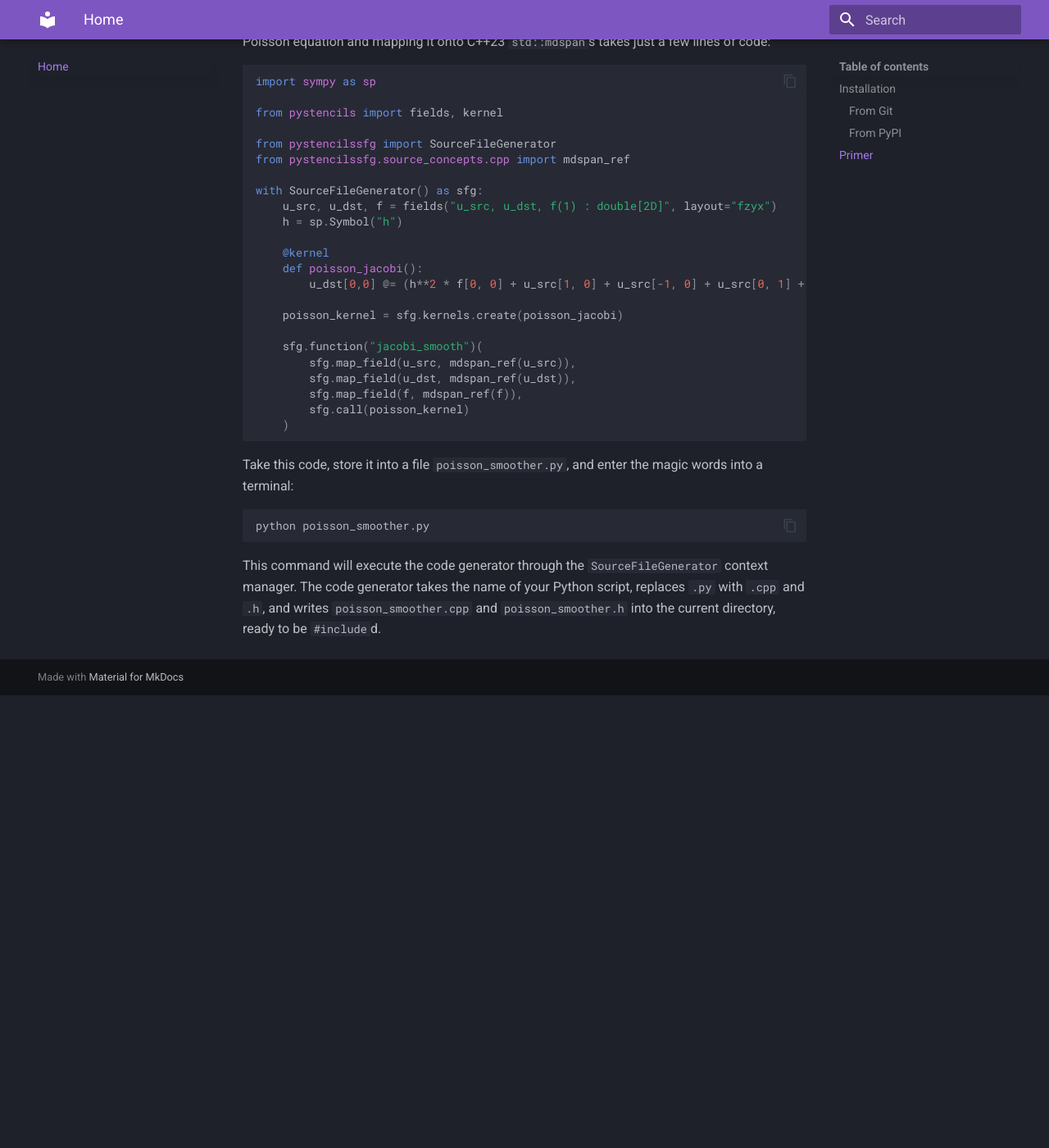
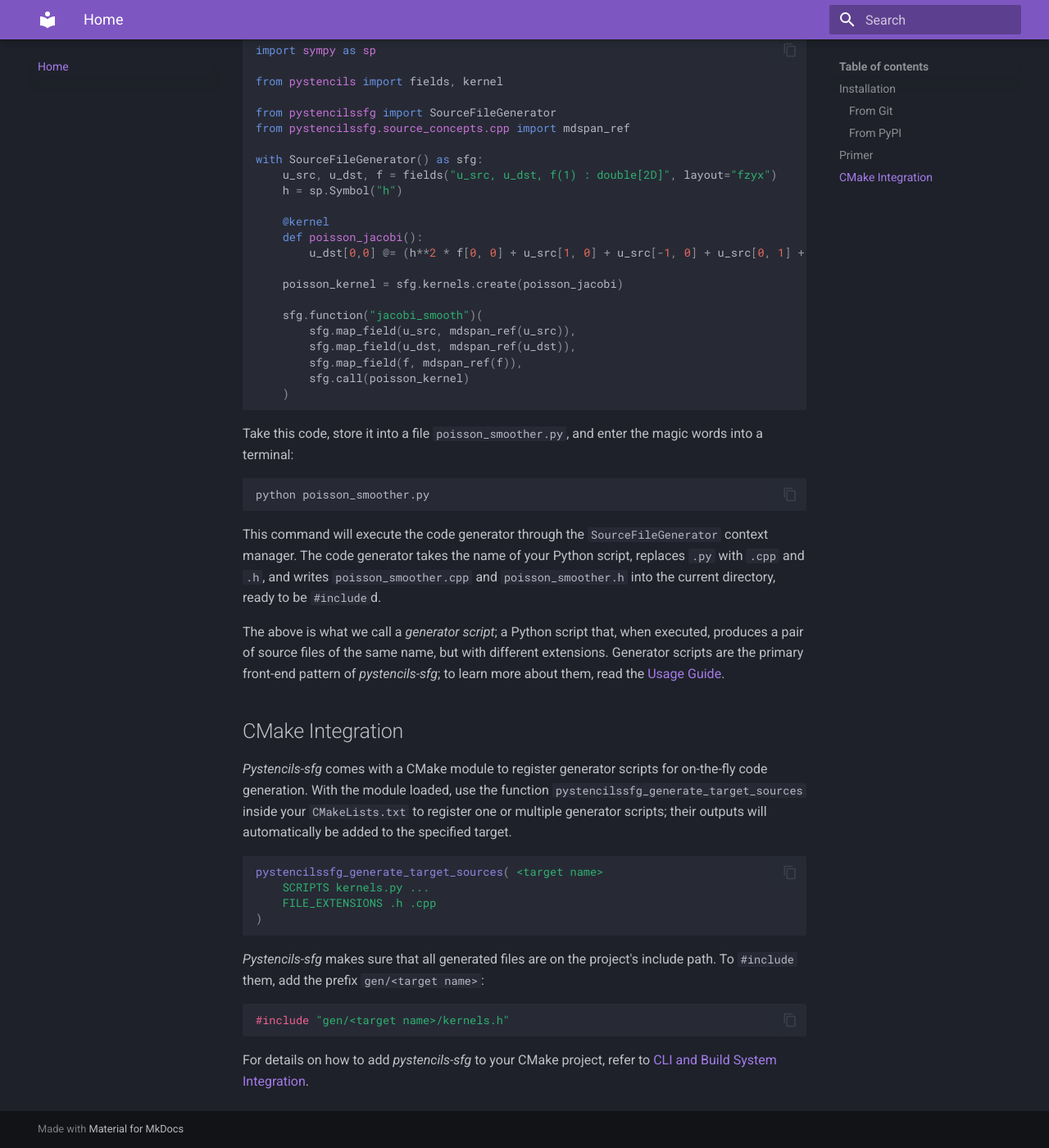
Before and after one commit to lssfau/pystencils-sfg, an MkDocs documentation site: the page built from docs/index.md, in a window 1280 px wide and 1400 px high, scrolled down 769 px. Shown: the whole window at 82% size. Built offline with MkDocs 1.6.1 and Material for MkDocs 9.7.7, drawn with Linux system fonts in a browser that asks for light colours; before the commit the page ends 1617 px from its top, so only the background shows below that; some of the changed text lies outside the part shown.

Commit message:
documentation for CMake module

````diff
--- a/docs/index.md
+++ b/docs/index.md
@@ -61,3 +59,31 @@
 This command will execute the code generator through the `SourceFileGenerator` context manager.
 The code generator takes the name of your Python script, replaces `.py` with `.cpp` and `.h`, and writes
 `poisson_smoother.cpp` and `poisson_smoother.h` into the current directory, ready to be `#include`d.
+
+The above is what we call a *generator script*; a Python script that, when executed, produces a pair
+of source files of the same name, but with different extensions.
+Generator scripts are the primary front-end pattern of *pystencils-sfg*; to learn more about them,
+read the [Usage Guide](usage/generator_scripts.md).
+
+## CMake Integration
+
+*Pystencils-sfg* comes with a CMake module to register generator scripts for on-the-fly code generation.
+With the module loaded, use the function `pystencilssfg_generate_target_sources` inside your `CMakeLists.txt`
+to register one or multiple generator scripts; their outputs will automatically be added to the specified target.
+
+```CMake
+pystencilssfg_generate_target_sources( <target name>
+    SCRIPTS kernels.py ...
+    FILE_EXTENSIONS .h .cpp
+)
+```
+
+*Pystencils-sfg* makes sure that all generated files are on the project's include path.
+To `#include` them, add the prefix `gen/<target name>`:
+
+```C++
+#include "gen/<target name>/kernels.h"
+```
+
+For details on how to add *pystencils-sfg* to your CMake project, refer to
+[CLI and Build System Integration](usage/cli_and_build_system.md).
--- a/mkdocs.yml
+++ b/mkdocs.yml
@@ -42,7 +42,7 @@
     - 'Overview': usage/index.md
     - 'Writing Generator Scripts': usage/generator_scripts.md
     - 'In-Depth: Building Source Files': usage/building.md
-    - 'CLI and Build System Integration': usage/cli.md
+    - 'CLI and Build System Integration': usage/cli_and_build_system.md
   - 'API Documentation':
     - 'Overview': api/index.md
     - 'Front End':
````
Also changed, not shown: other parts of docs/index.md (+2 -4 lines), docs/usage/cli_and_build_system.md (added, +76 -0 lines), docs/usage/generator_scripts.md (+1 -1 lines), docs/usage/index.md (+1 -1 lines), docs/usage/cli.md (deleted).
